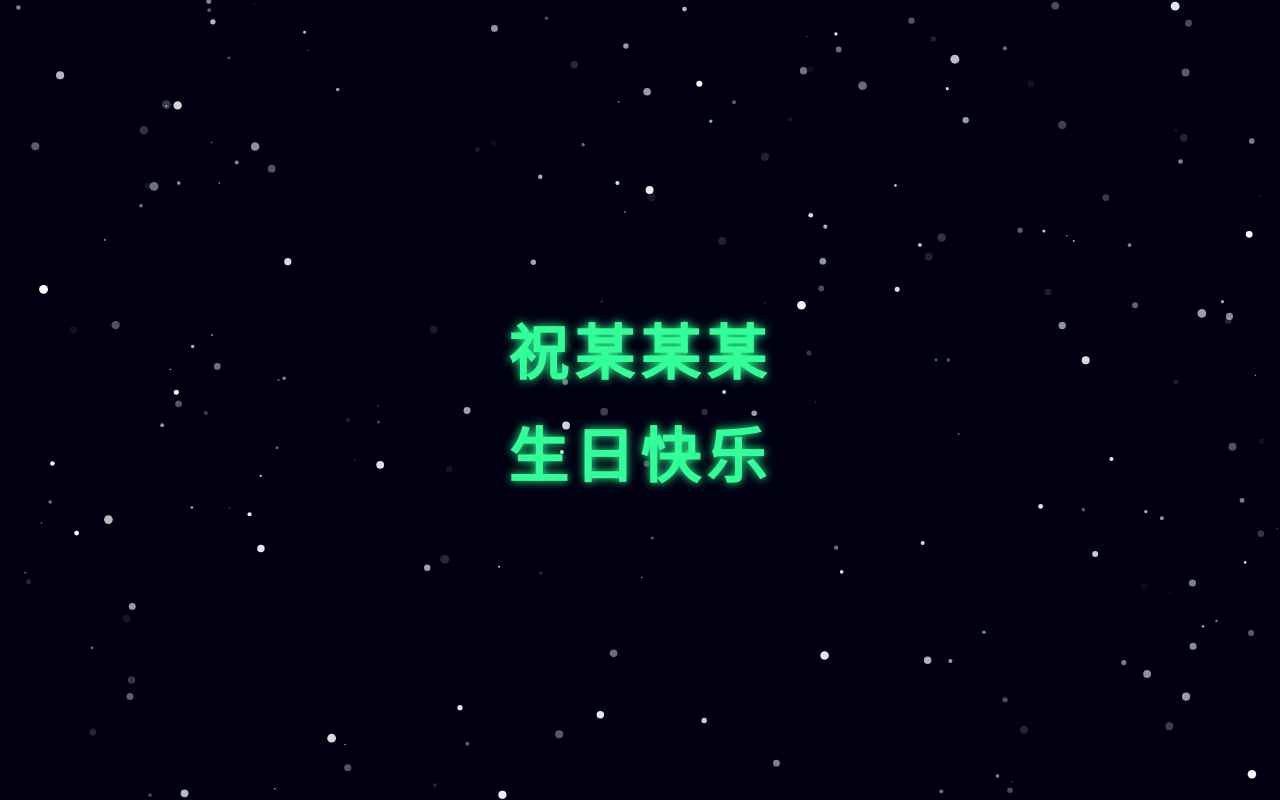
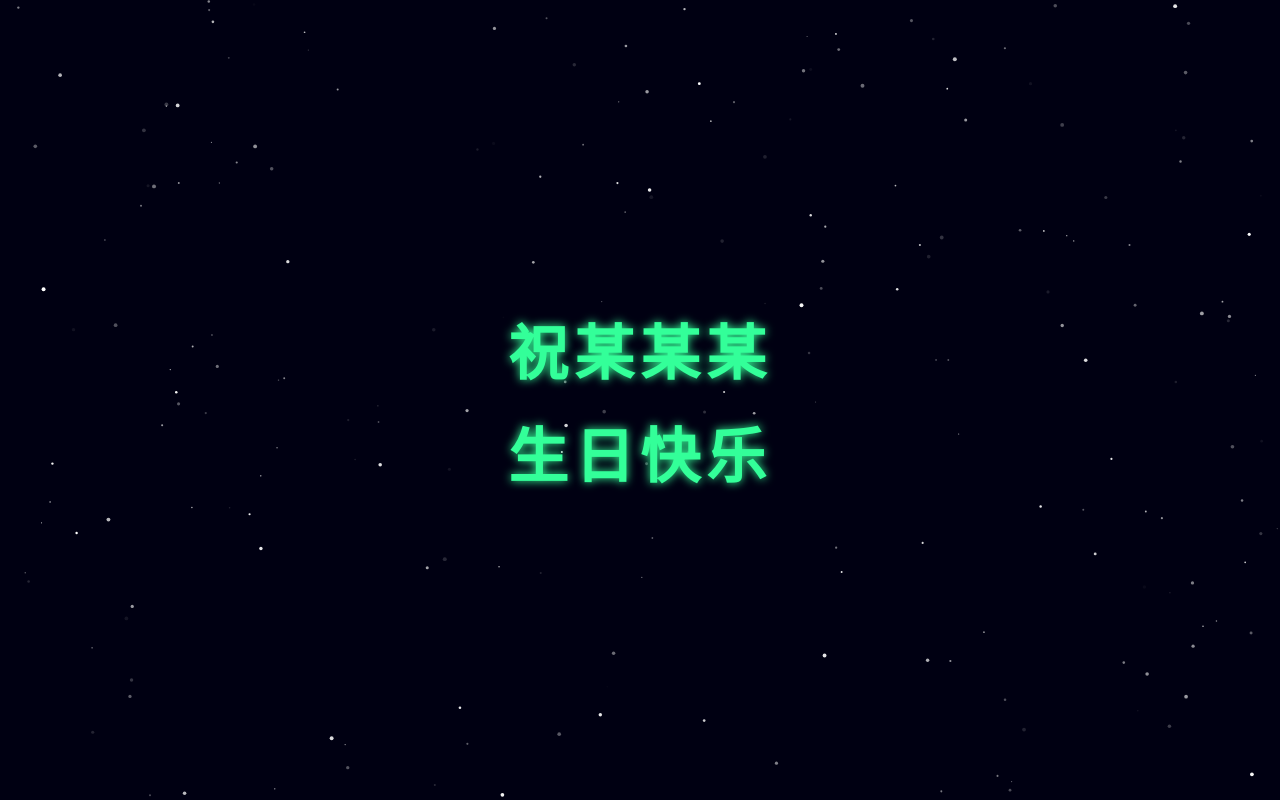
Before and after one commit to Zhang-zf-afk/pages, a plain HTML site: page index.html in a window 1280 px wide. Drawn offline with Linux system fonts and the light colour scheme.

Commit message:
Update index.html

```diff
--- a/index.html
+++ b/index.html
@@ -51,30 +51,30 @@
     <div class="text">生日快乐</div>
 
     <script>
-        // ✅ 修复 1：ID 写错了
         const canvas = document.getElementById('starCanvas');
         const ctx = canvas.getContext('2d');
-        let stars = []; // ✅ 修复 2：变量名统一
+        let stars = [];
+        let meteors = [];
 
         function resize() {
             canvas.width = window.innerWidth;
             canvas.height = window.innerHeight;
         }
         resize();
-        window.addEventListener('resize', resize); // ✅ 修复 3：window 小写
+        window.addEventListener('resize', resize);
 
+        // 星星类
         class Star {
             constructor() {
                 this.x = Math.random() * canvas.width;
                 this.y = Math.random() * canvas.height;
-                this.radius = Math.random() * 4 + 0.5;
+                this.radius = Math.random() * 1.5 + 0.5;
                 this.alpha = Math.random();
                 this.speed = Math.random() * 0.02 + 0.01;
             }
             draw() {
                 ctx.beginPath();
                 ctx.arc(this.x, this.y, this.radius, 0, Math.PI * 2);
-                // ✅ 修复 4：模板字符串必须用反引号 `
                 ctx.fillStyle = `rgba(255,255,255,${this.alpha})`;
                 ctx.fill();
             }
@@ -86,6 +86,45 @@
             }
         }
 
+        // 新增：流星类
+        class Meteor {
+            constructor() {
+                // 从屏幕上方随机位置生成
+                this.x = Math.random() * canvas.width;
+                this.y = 0;
+                // 流星长度和速度
+                this.length = Math.random() * 300 + 50;
+                this.speed = Math.random() * 10 + 8;
+                this.angle = Math.PI / 4; // 45度角划过
+                this.alpha = 1;
+            }
+            draw() {
+                ctx.save();
+                ctx.beginPath();
+                // 流星拖尾效果
+                ctx.moveTo(this.x, this.y);
+                ctx.lineTo(
+                    this.x - this.length * Math.cos(this.angle),
+                    this.y + this.length * Math.sin(this.angle)
+                );
+                ctx.strokeStyle = `rgba(255,255,255,${this.alpha})`;
+                ctx.lineWidth = 2;
+                ctx.lineCap = 'round';
+                ctx.stroke();
+                ctx.restore();
+            }
+            update() {
+                this.x -= this.speed * Math.cos(this.angle);
+                this.y += this.speed * Math.sin(this.angle);
+                this.alpha -= 0.02;
+            }
+            // 流星飞出屏幕就移除
+            isOffScreen() {
+                return this.x < 0 || this.y > canvas.height || this.alpha <= 0;
+            }
+        }
+
+        // 初始化星星
         function initStars(num = 220) {
             stars = [];
             for (let i = 0; i < num; i++) {
@@ -94,12 +133,36 @@
         }
         initStars();
 
+        // 定时生成流星
+        function spawnMeteor() {
+            if (Math.random() < 0.01) { // 控制流星出现频率，数值越大越频繁
+                meteors.push(new Meteor());
+            }
+        }
+
+        // 动画循环
         function animate() {
             ctx.clearRect(0, 0, canvas.width, canvas.height);
+
+            // 更新+绘制星星
             stars.forEach(star => {
                 star.update();
                 star.draw();
             });
+
+            // 生成流星
+            spawnMeteor();
+
+            // 更新+绘制流星
+            for (let i = meteors.length - 1; i >= 0; i--) {
+                const meteor = meteors[i];
+                meteor.update();
+                meteor.draw();
+                if (meteor.isOffScreen()) {
+                    meteors.splice(i, 1);
+                }
+            }
+
             requestAnimationFrame(animate);
         }
         animate();
```
